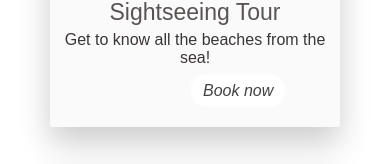
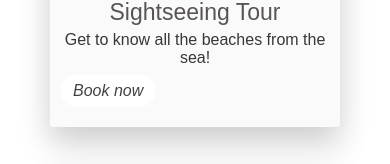
Before and after one commit to estefaniaderosa/gbhotel, a React (Create React App) app: page /tours in a window 390 px wide. Shown: the part 625-789 px from the top of the page. Built offline with nearby package versions, Linux system fonts and the light colour scheme.

Commit message:
responsive final fix

```diff
--- a/src/components/Form.css
+++ b/src/components/Form.css
@@ -144,8 +144,13 @@
       border-radius: 50px;
       border: 1px solid rgb(253, 253, 253);
       background-color:rgb(255, 255, 255);
-      color:rgb(92, 62, 62);
+      color:rgb(92, 62, 62)  !important;
       transition: all 0.3s ease-out;
+  }
+
+  .boton:focus {
+    outline: none;
+    box-shadow: none;
   }
 
   .boton:hover{
--- a/src/components/Form.js
+++ b/src/components/Form.js
@@ -1,4 +1,5 @@
 import React from 'react';
+import {Link} from 'react-router-dom';
 import './Form.css';
 
 const Form = () => {
@@ -46,7 +47,7 @@ const Form = () => {
                                 </div>
 
                                 <div className="form__group">
-                                    <button className="boton"><p>Search</p></button>
+                                   <Link to="/gbhotel"> <button className="boton"><p>Search</p></button></Link>
                                 </div>
                             </form>
                         </div>
--- a/src/components/Tour.css
+++ b/src/components/Tour.css
@@ -72,8 +72,8 @@
 
 @media screen and (max-width: 390px) {
     .tour-info{
-
-        margin-left: 130px;
+        max-width:10px;
+        margin-left: 0px;
         padding: 7px 12px;
         border: 1px solid rgb(253, 253, 253);
         border-radius:40px;
```
Also changed, not shown: 7 other files (tests, documents, lock files or other folders).
